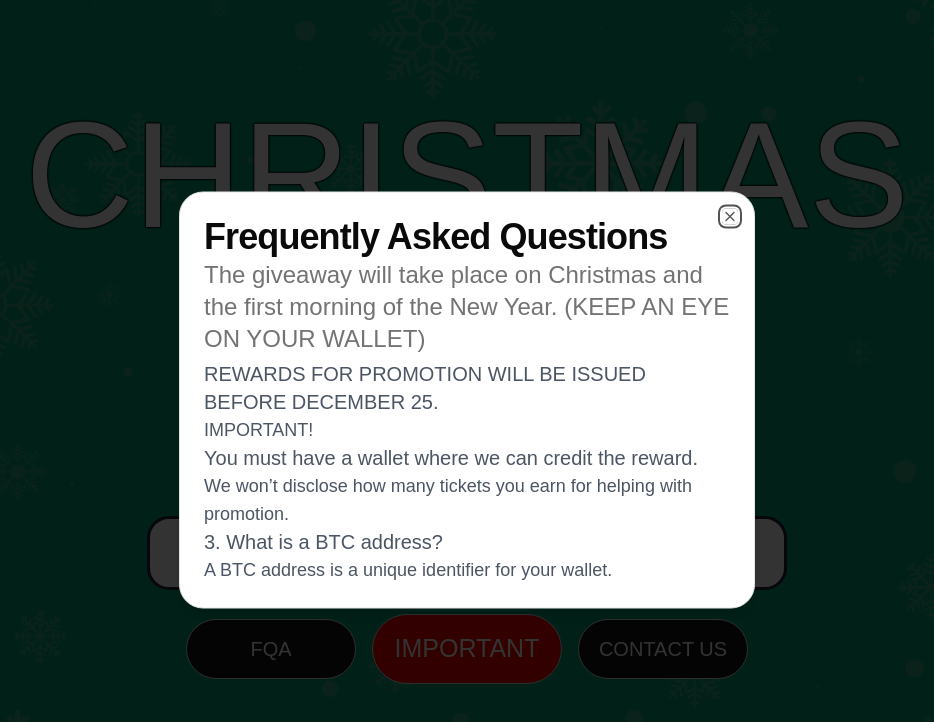
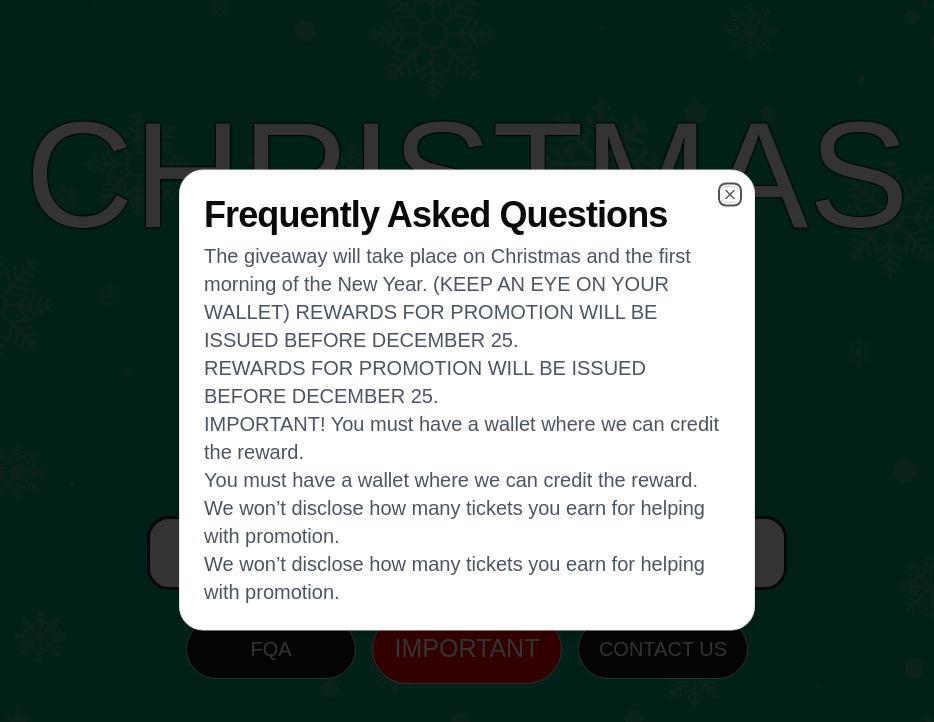
Before and after one commit to byblik10/start-christmas, a Next.js app: page / in a window 1280 px wide. Both pictures are taken after a click on the button "FQA". Shown: the top 722 px of the page, without its empty margins (173-1107 px from the left). Built offline with nearby package versions, Linux system fonts and the light colour scheme; a web font is replaced by a local one; what tailwindcss-motion would draw is missing.

Commit message:
vercel-v2

```diff
--- a/src/app/layout.tsx
+++ b/src/app/layout.tsx
@@ -42,6 +42,9 @@ const coiny = Coiny({
 export const metadata: Metadata = {
   title: "Christmas BTC",
   description: "The New Year's miracle is coming soon!",
+  icons: {
+    icon: "/favicon.png"
+   },
 };
 
 export default function RootLayout({
--- a/src/components/shared/fqa-button.tsx
+++ b/src/components/shared/fqa-button.tsx
@@ -26,26 +26,25 @@ export const FqaButton: React.FC<Props> = ({ className }) => {
                     <DialogHeader>
                         <DialogTitle className='m1:text-3xl sm2:text-4xl'>Frequently Asked Questions</DialogTitle>
                         <DialogDescription className='m1:text-xl sm2:text-2xl mt-[2px]'>
+                        </DialogDescription>
+                        <p className='m1:text-xl sm2:text-xl text-gray-600 mt-[5px]'>
                         The giveaway will take place on Christmas and the first morning of the New Year.
                         (KEEP AN EYE ON YOUR WALLET)
-                        </DialogDescription>
-                        <p className='m1:text-xl sm2:text-xl text-gray-600 mt-[5px]'>
                         REWARDS FOR PROMOTION WILL BE ISSUED BEFORE DECEMBER 25.
                         </p>
-                        <p className='m1:text-base sm2:text-lg text-gray-600'>
+                        <p className='m1:text-xl sm2:text-xl text-gray-600'>
+                        REWARDS FOR PROMOTION WILL BE ISSUED BEFORE DECEMBER 25.
+                        </p>
+                        <p className='m1:text-xl sm2:text-xl text-gray-600'>
                         IMPORTANT!
-                        </p>
-                        <p className='m1:text-lg sm2:text-xl text-gray-600'>
                         You must have a wallet where we can credit the reward.
                         </p>
-                        <p className='m1:text-base sm2:text-lg text-gray-600'>
+                        <p className='m1:text-xl sm2:text-xl text-gray-600'>
+                        You must have a wallet where we can credit the reward.
                         We won’t disclose how many tickets you earn for helping with promotion.
                         </p>
-                        <p className='m1:text-lg sm2:text-xl text-gray-600'>
-                            3. What is a BTC address?
-                        </p>
-                        <p className='m1:text-base sm2:text-lg text-gray-600'>
-                            A BTC address is a unique identifier for your wallet.
+                        <p className='m1:text-xl sm2:text-xl text-gray-600'>
+                        We won’t disclose how many tickets you earn for helping with promotion.
                         </p>
                     </DialogHeader>
                 </DialogContent>
```
Also changed, not shown: public/favicon.png (added).
